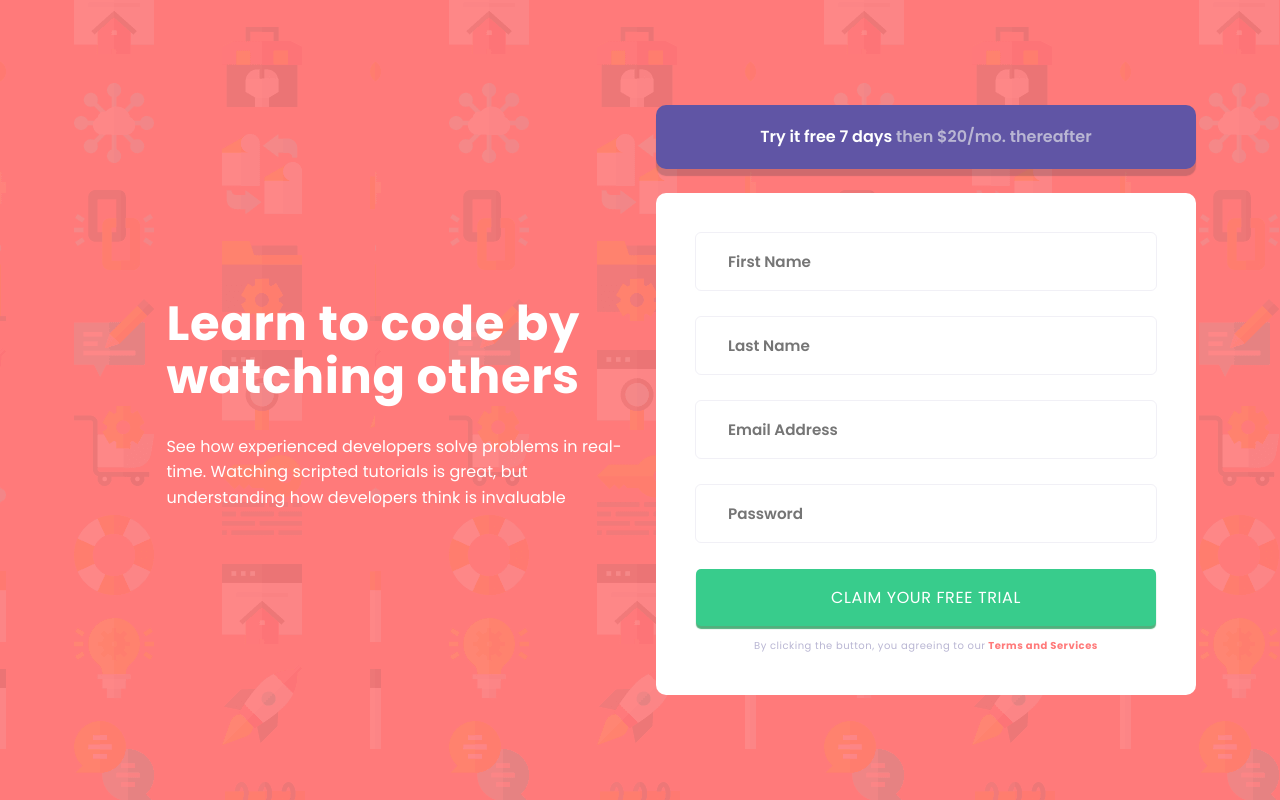
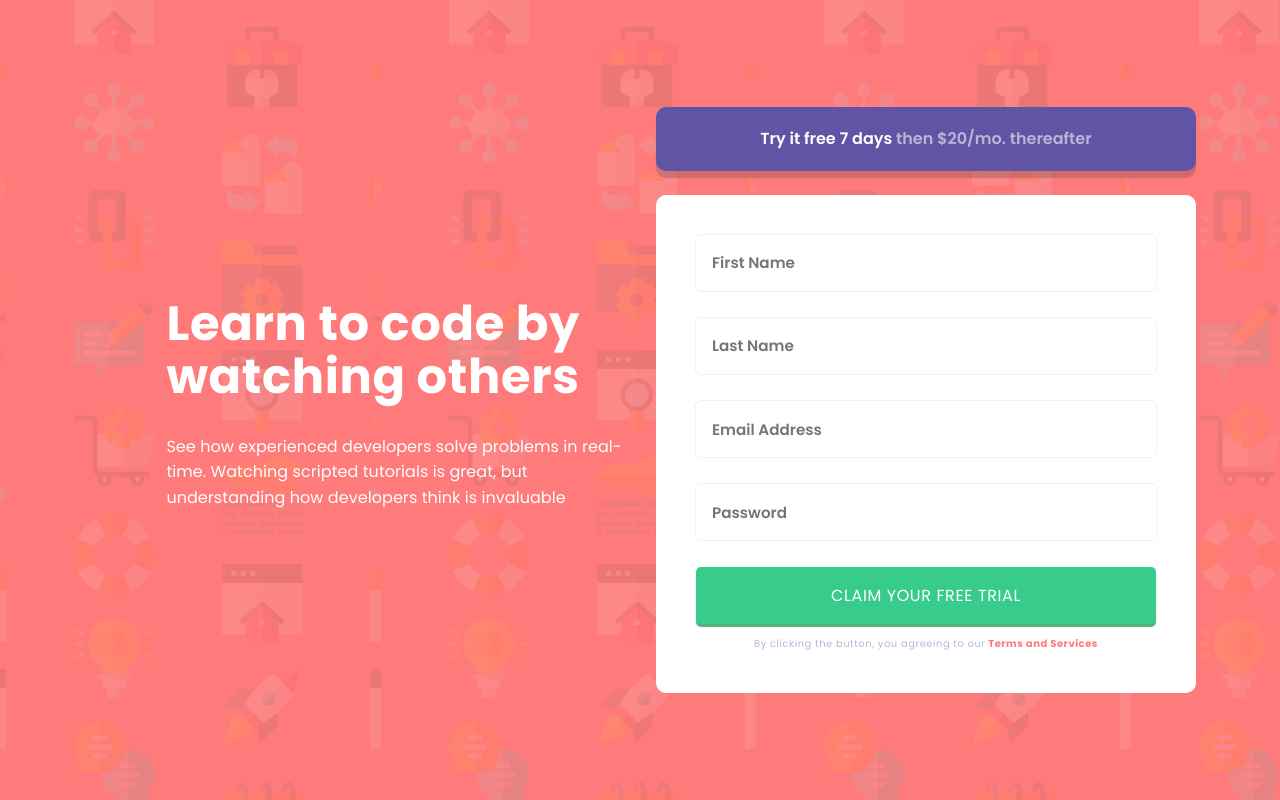
Before and after one commit to anmaras/component-with-sign-up-form, a React (Create React App) app: page / in a window 1280 px wide. Built offline with nearby package versions, Linux system fonts and the light colour scheme; the HTML template or start-up script is replaced by a standard one.

Commit message:
change input class name

```diff
--- a/src/components/forms/TextField/TextField.module.css
+++ b/src/components/forms/TextField/TextField.module.css
@@ -11,7 +11,7 @@
   position: relative;
 }
 
-input {
+.form-input {
   width: 100%;
   padding-block: 0.97rem;
   padding-inline: 1rem;
@@ -21,11 +21,11 @@ input {
   font-weight: 600;
 }
 
-input:focus {
+.form-input:focus {
   outline-color: rgb(var(--clr-blue));
 }
 
-input::placeholder {
+.form-input::placeholder {
   font-weight: 600;
   font-size: 0.95rem;
 }
```
